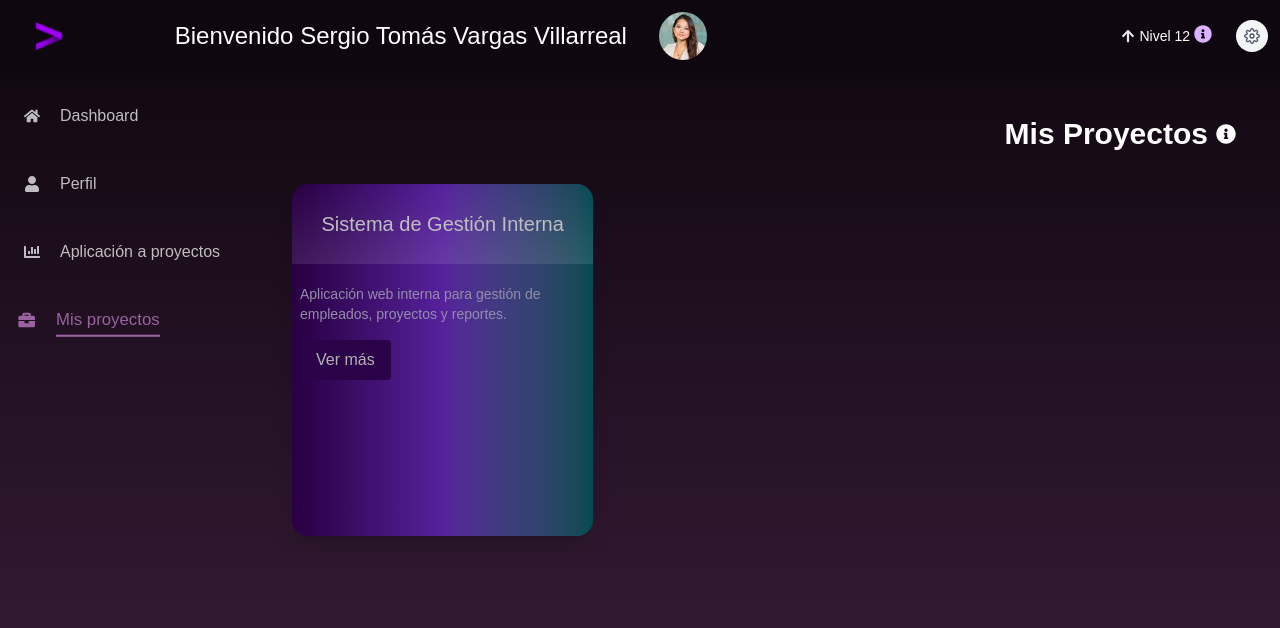
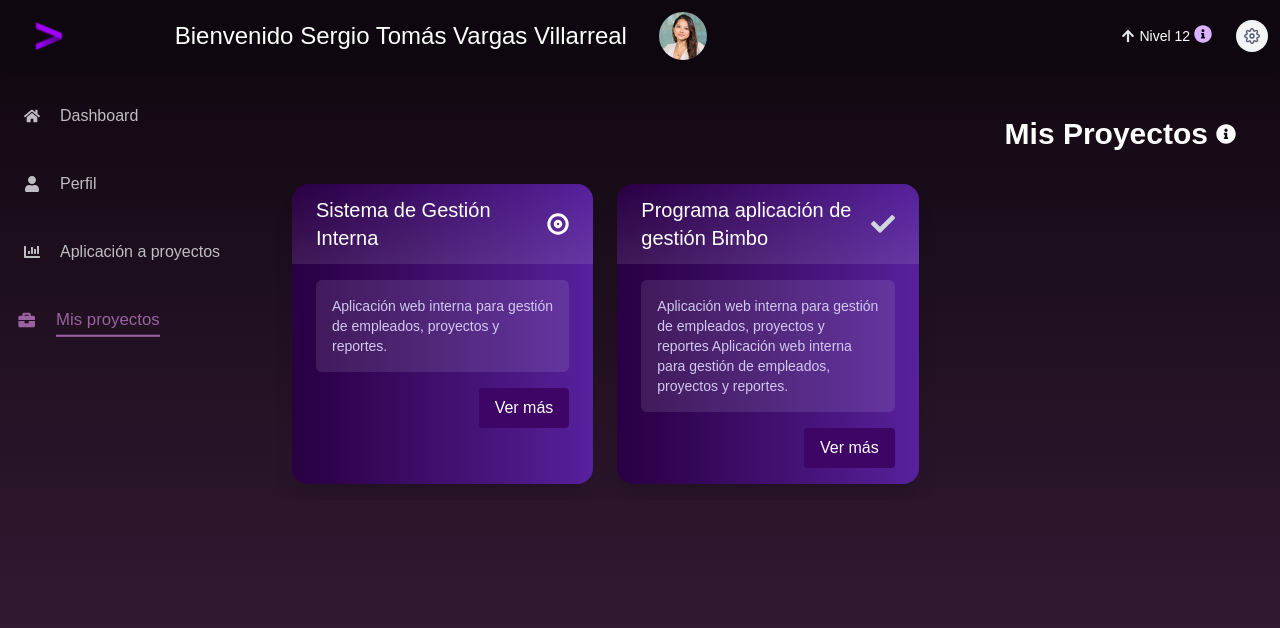
Before and after one commit to herveynavarro04/PathExplorer, a Next.js app in the folder client/: page /my-projects in a window 1280 px wide. Shown: the top 628 px of the page. Built offline with nearby package versions, Linux system fonts and the light colour scheme.

Commit message:
mis proyectos

```diff
--- a/client/public/empleado.json
+++ b/client/public/empleado.json
@@ -71,6 +71,21 @@
       "limite_empleados": 5,
       "id_metodología": 1,
       "id_project_manager": 99
+    },
+    {
+      "id_proyecto": 202,
+      "nombre": "Programa aplicación de gestión Bimbo",
+      "descripcion": "Aplicación web interna para gestión de empleados, proyectos y reportes Aplicación web interna para gestión de empleados, proyectos y reportes.",
+      "fecha_inicio": "2024-01-15",
+      "fecha_fin": "2025-03-12",
+      "duración": "14 meses",
+      "tipo": "Externo",
+      "cliente": "CEMEX",
+      "vigente": false,
+      "lleno": false,
+      "limite_empleados": 5,
+      "id_metodología": 1,
+      "id_project_manager": 91
     }
   ],
   "empleado_proyecto": [
@@ -78,6 +93,11 @@
       "id_empleado": 1,
       "id_proyecto": 201,
       "puesto": "Desarrollador Full Stack"
+    },
+    {
+      "id_empleado": 1,
+      "id_proyecto": 202,
+      "puesto": "Desarrollador NextJS"
     }
   ],
   "proyecto_empleado": [
@@ -107,12 +127,24 @@
     {
       "id_proyecto": 201,
       "id_tecnología": 2
+    },
+    {
+      "id_proyecto": 202,
+      "id_tecnología": 1
+    },
+    {
+      "id_proyecto": 202,
+      "id_tecnología": 2
     }
   ],
   "project_managers": [
   {
     "id_project_manager": 99,
     "nombre": "Sofía Schneider"
+  },
+  {
+    "id_project_manager": 91,
+    "nombre": "Antonio Martínez"
   }
 ]
 }
--- a/client/src/app/(main)/my-projects/ProyectoCardClient.jsx
+++ b/client/src/app/(main)/my-projects/ProyectoCardClient.jsx
@@ -1,5 +1,7 @@
 'use client';
 import React from 'react';
+import Image from 'next/image';
+import { FaCheck } from 'react-icons/fa';
 
 export default function ProyectoCardClient({ proyecto, onVerMas }) {
   const formatearFecha = (fecha) => {
@@ -16,30 +18,48 @@ export default function ProyectoCardClient({ proyecto, onVerMas }) {
   };
 
   return (
-
-    <div className="group relative w-full max-w-4xl h-[22rem] rounded-2xl transition duration-300 ease-in-out hover:-translate-y-1 hover:scale-105 overflow-hidden shadow-xl bg-gradient-to-l from-[#006b75] via-[#7B2FE0] to-[#3A005F]">
+    <div className="relative w-full max-w-4xl h-auto rounded-2xl transition duration-300 ease-in-out hover:-translate-y-1 hover:scale-105 overflow-hidden shadow-xl bg-gradient-to-l from-[#7B2FE0] to-[#3A005F]">
       <div className="absolute inset-0 bg-black/30 z-10" />
 
-    <div className="w-full h-20 bg-gradient-to-t from-white/10 to-white/0 z-20 flex items-center justify-center px-6 relative">
-      <h2 className="text-[#c0bdc2] text-md md:text-xl font-medium">
+      <div className="absolute top-0 left-0 w-full h-20 bg-gradient-to-t from-white/10 to-white/0 z-20 flex items-center justify-between px-6">
+        <h2 className="text-white text-lg md:text-xl font-medium">
           {proyecto.nombre}
         </h2>
+        <div className="text-white text-2xl">
+          {proyecto.vigente ? (
+            <Image
+              src="/disc.svg"
+              alt="Proyecto actual"
+              width={24}
+              height={24}
+            />
+          ) : (
+            <FaCheck className="text-gray-300" />
+          )}
+        </div>
       </div>
 
-        <div className="relative w-full px-2 pt-5 text-[#d1c9f1]">
-          <p className="text-sm">{proyecto.descripcion}</p>
-          <div className="mt-4">
+      <div className="relative z-20 px-6 pt-24">
+        <div className="bg-white/10 p-4 rounded-md text-sm text-[#d1c9f1]">
+          <p>{proyecto.descripcion}</p>
+        </div>
+
+        <div className="flex justify-end mt-4 mb-4">
         <button
           className="bg-[#3E0567] hover:bg-purple-800 text-white px-4 py-2 rounded"
-              onClick={onVerMas}
+          onClick={() => onVerMas(proyecto)}
         >
           Ver más
         </button>
+
         </div>
       </div>
     </div>
   );
 }
+
+
+
   //   <div className="rounded-2xl p-6 shadow-md bg-gradient-to-tl  from-[#006b75] via-[#7B2FE0] to-[#3A005F] text-white relative overflow-hidden">
   //     <div className="absolute inset-0 bg-black/30 z-0" />
   //     <div className="w-full text-center text-2xl font-semibold mb-4">
--- a/client/src/app/(main)/my-projects/ProyectoCardServer.jsx
+++ b/client/src/app/(main)/my-projects/ProyectoCardServer.jsx
@@ -1,6 +1,13 @@
-import ProyectoCardClient from "./ProyectoCardClient";
+'use client';
 
-export default async function ProyectoCardServer({ idEmpleado }) {
+import React, { useEffect, useState } from 'react';
+import ProyectoCardClient from './ProyectoCardClient';
+
+export default function ProyectoCardServer({ idEmpleado, onVerMas }) {
+  const [proyectos, setProyectos] = useState([]);
+
+  useEffect(() => {
+    const fetchData = async () => {
       const res = await fetch('http://localhost:3000/empleado.json');
       const data = await res.json();
 
@@ -10,7 +17,6 @@ export default async function ProyectoCardServer({ idEmpleado }) {
           const proyecto = data.proyectos.find(
             (p) => p.id_proyecto === ep.id_proyecto
           );
-
           if (!proyecto) return null;
 
           const tecnologias = data.proyecto_tecnologias
@@ -23,13 +29,9 @@ export default async function ProyectoCardServer({ idEmpleado }) {
             })
             .filter(Boolean);
 
-      const puesto = ep.puesto || 'Sin puesto';
-
-
-      const pm = data.project_managers?.find(
+          const pm = data.project_managers.find(
             (pm) => pm.id_project_manager === proyecto.id_project_manager
           );
-
 
           return {
             id: proyecto.id_proyecto,
@@ -40,17 +42,28 @@ export default async function ProyectoCardServer({ idEmpleado }) {
             vigente: proyecto.vigente,
             duracion: proyecto.duración,
             tipo: proyecto.tipo,
+            cliente: proyecto.cliente,
             tecnologias,
-        administrador:pm,
-        puesto,
+            administrador: pm,
+            puesto: ep.puesto || 'Sin puesto',
           };
         })
         .filter(Boolean);
 
+      setProyectos(proyectosEmpleado);
+    };
+
+    fetchData();
+  }, [idEmpleado]);
+
   return (
     <div className="grid grid-cols-1 md:grid-cols-2 lg:grid-cols-3 gap-6">
-      {proyectosEmpleado.map((proyecto) => (
-        <ProyectoCardClient key={proyecto.id} proyecto={proyecto} />
+      {proyectos.map((proyecto) => (
+        <ProyectoCardClient
+          key={proyecto.id}
+          proyecto={proyecto}
+          onVerMas={onVerMas}
+        />
       ))}
     </div>
   );
--- /dev/null
+++ b/client/src/app/(main)/my-projects/ProyectoModal.jsx
@@ -0,0 +1,97 @@
+'use client';
+import React, { useEffect, useRef, useState } from 'react';
+
+export default function ProyectoModal({ proyecto, onClose }) {
+  const modalRef = useRef(null);
+  const [isVisible, setIsVisible] = useState(true);
+
+  if (!proyecto) return null;
+
+  const formatearFecha = (fecha) => {
+    try {
+      const date = new Date(fecha);
+      return new Intl.DateTimeFormat('es-ES', {
+        day: '2-digit',
+        month: 'long',
+        year: 'numeric',
+      }).format(date);
+    } catch {
+      return 'Fecha no disponible';
+    }
+  };
+
+  const state = proyecto.vigente ? 'Vigente' : 'Finalizado';
+  const colorstate = proyecto.vigente
+    ? 'bg-green-200 text-green-800'
+    : 'bg-red-200 text-red-800';
+
+  useEffect(() => {
+    const handleClickOutside = (event) => {
+      if (modalRef.current && !modalRef.current.contains(event.target)) {
+        closeAnimation();
+      }
+    };
+
+    document.addEventListener('mousedown', handleClickOutside);
+    return () => {
+      document.removeEventListener('mousedown', handleClickOutside);
+    };
+  }, []);
+
+  const closeAnimation = () => {
+    setIsVisible(false);
+    setTimeout(() => {
+      onClose();
+    }, 350);
+  };
+
+  return (
+    <div className="fixed inset-0 z-50 flex items-center justify-center p-6 bg-black/30 backdrop-blur-sm transition-opacity duration-300">
+      <div
+        ref={modalRef}
+        className={`bg-gradient-to-br from-[#4B0082] to-[#2E003E] text-white rounded-3xl p-8 max-w-3xl w-full relative shadow-2xl transform transition-all duration-300 ${
+          isVisible ? 'animate-fadeInModal' : 'animate-fadeOutModal'
+        }`}
+      >
+        <button
+          onClick={closeAnimation}
+          className="absolute top-4 right-4 text-xl rounded-full px-1 hover:bg-white/20 transition-colors hover:cursor-pointer"
+        >
+          ✕
+        </button>
+
+        <h2 className="text-2xl font-semibold mb-4 border-b border-white/20 pb-2">
+          {proyecto.nombre}
+        </h2>
+
+        <p className="mb-6 text-[#d1c9f1] leading-relaxed">{proyecto.descripcion}</p>
+
+        <div className="grid grid-cols-1 md:grid-cols-2 gap-6 mb-6">
+          <div>
+            <h3 className="text-lg font-medium mb-2">Stack de tecnologías</h3>
+            <div className="flex flex-wrap gap-2">
+              {proyecto.tecnologias.map((tech, idx) => (
+                <span key={idx} className="bg-white/10 px-3 py-1 rounded">
+                  {tech}
+                </span>
+              ))}
+            </div>
+          </div>
+
+          <div className="space-y-2 text-sm">
+            <p><strong>Inicio:</strong> {formatearFecha(proyecto.fecha_inicio)}</p>
+            <p><strong>Fin:</strong> {formatearFecha(proyecto.fecha_fin)}</p>
+            <p><strong>Administrador:</strong> {proyecto.administrador?.nombre || 'N/A'}</p>
+            <p>
+                <strong>Cliente:</strong>{' '}
+                {proyecto.tipo === 'Interno' ? 'Interno' : proyecto.cliente}
+            </p>
+            <div className={`inline-block mt-2 px-3 py-1 rounded-full text-xs font-semibold ${colorstate}`}>
+              {state}
+            </div>
+          </div>
+        </div>
+      </div>
+    </div>
+  );
+}
--- a/client/src/app/(main)/my-projects/page.jsx
+++ b/client/src/app/(main)/my-projects/page.jsx
@@ -1,7 +1,13 @@
+'use client';
+import { useState } from 'react';
+import ProyectoCardServer from './ProyectoCardServer';
+import ProyectoModal from './ProyectoModal';
 import { FaInfoCircle, FaCheckCircle } from 'react-icons/fa';
-import ProyectoCardServer from './ProyectoCardServer';
+
 
 export default function MyProjectsPage() {
+  const [selectedProject, setselectedProject] = useState(null);
+
   return (
     <div className="relative h-full text-white p-5">
       <div className="relative z-30 bg-transparent p-4 flex justify-end">
@@ -29,11 +35,18 @@ export default function MyProjectsPage() {
 
       <div className="relative z-10 w-full max-h-[34rem] overflow-y-scroll no-scrollbar md:max-h-[41rem] md:scrollbar">
         <div className="p-4 space-y-4">
-          <div >
-            <ProyectoCardServer idEmpleado={1} />
-          </div>
+        <ProyectoCardServer
+          idEmpleado={1}
+          onVerMas={(proyecto) => setselectedProject(proyecto)}
+        />
         </div>
       </div>
+      {selectedProject && (
+        <ProyectoModal
+          proyecto={selectedProject}
+          onClose={() => setselectedProject(null)}
+        />
+      )}
     </div>
   );
 }
--- a/client/src/styles/globals.css
+++ b/client/src/styles/globals.css
@@ -40,6 +40,36 @@
   animation: float 3s ease-in-out infinite;
 }
 
+@keyframes fadeInModal {
+  0% {
+    opacity: 0;
+    transform: scale(0.95);
+  }
+  100% {
+    opacity: 1;
+    transform: scale(1);
+  }
+}
+
+@keyframes fadeOutModal {
+  0% {
+    opacity: 1;
+    transform: scale(1);
+  }
+  100% {
+    opacity: 0;
+    transform: scale(0.95);
+  }
+}
+
+.animate-fadeInModal {
+  animation: fadeInModal 0.25s ease-out forwards;
+}
+
+.animate-fadeOutModal {
+  animation: fadeOutModal 0.35s ease-in forwards;
+}
+
 html,
 body {
   background-image: var(--background);
```
Also changed, not shown: client/src/app/(main)/my-projects/MyProjectCard.jsx (deleted). Lines whose indentation alone changed are shown as unchanged.
